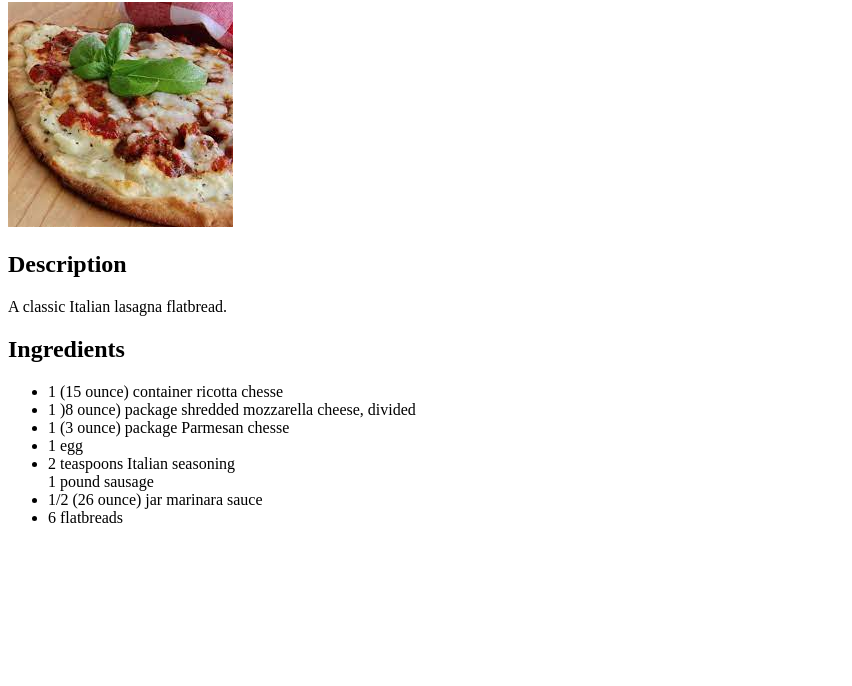
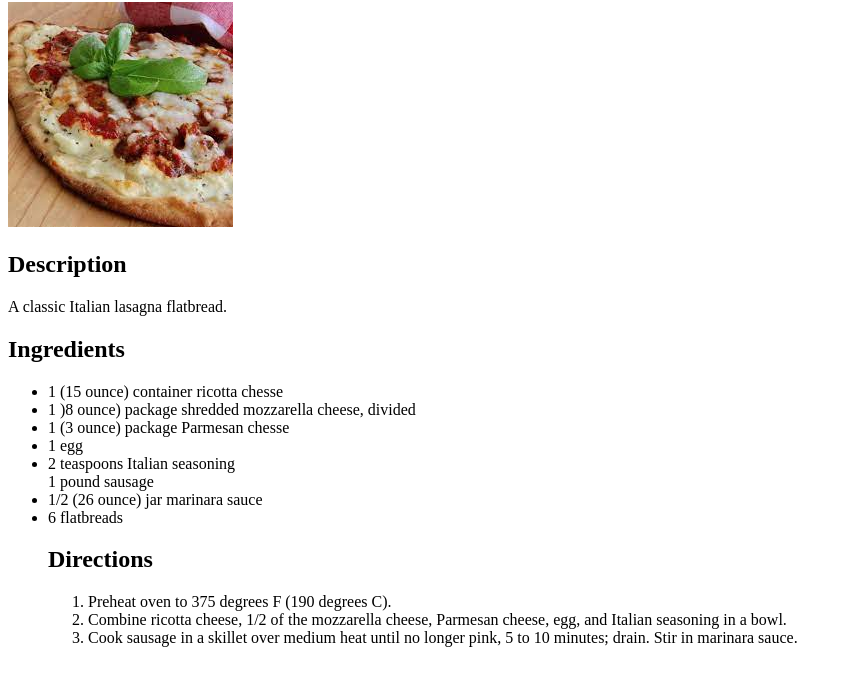
Before and after one commit to JustinB011688/odin-recipes, a plain HTML site: page recipes/lasagnaflatbread.html in a window 1280 px wide. Shown: the part 78-764 px from the top of the page, without its empty margins (0-852 px from the left). Drawn offline with Linux system fonts and the light colour scheme.

Commit message:
1st Commit

```diff
--- a/recipes/lasagnaflatbread.html
+++ b/recipes/lasagnaflatbread.html
@@ -22,6 +22,13 @@
         <li>1/2 (26 ounce) jar marinara sauce</li>
         <li>6 flatbreads</li>
 
+        <h2>Directions</h2>
+        <ol>
+            <li>Preheat oven to 375 degrees F (190 degrees C).</li>
+            <li>Combine ricotta cheese, 1/2 of the mozzarella cheese, Parmesan cheese, egg, and Italian seasoning in a bowl.</li>
+            <li>Cook sausage in a skillet over medium heat until no longer pink, 5 to 10 minutes; drain. Stir in marinara sauce.</li>
+        </ol>
+
 
 
 
```
